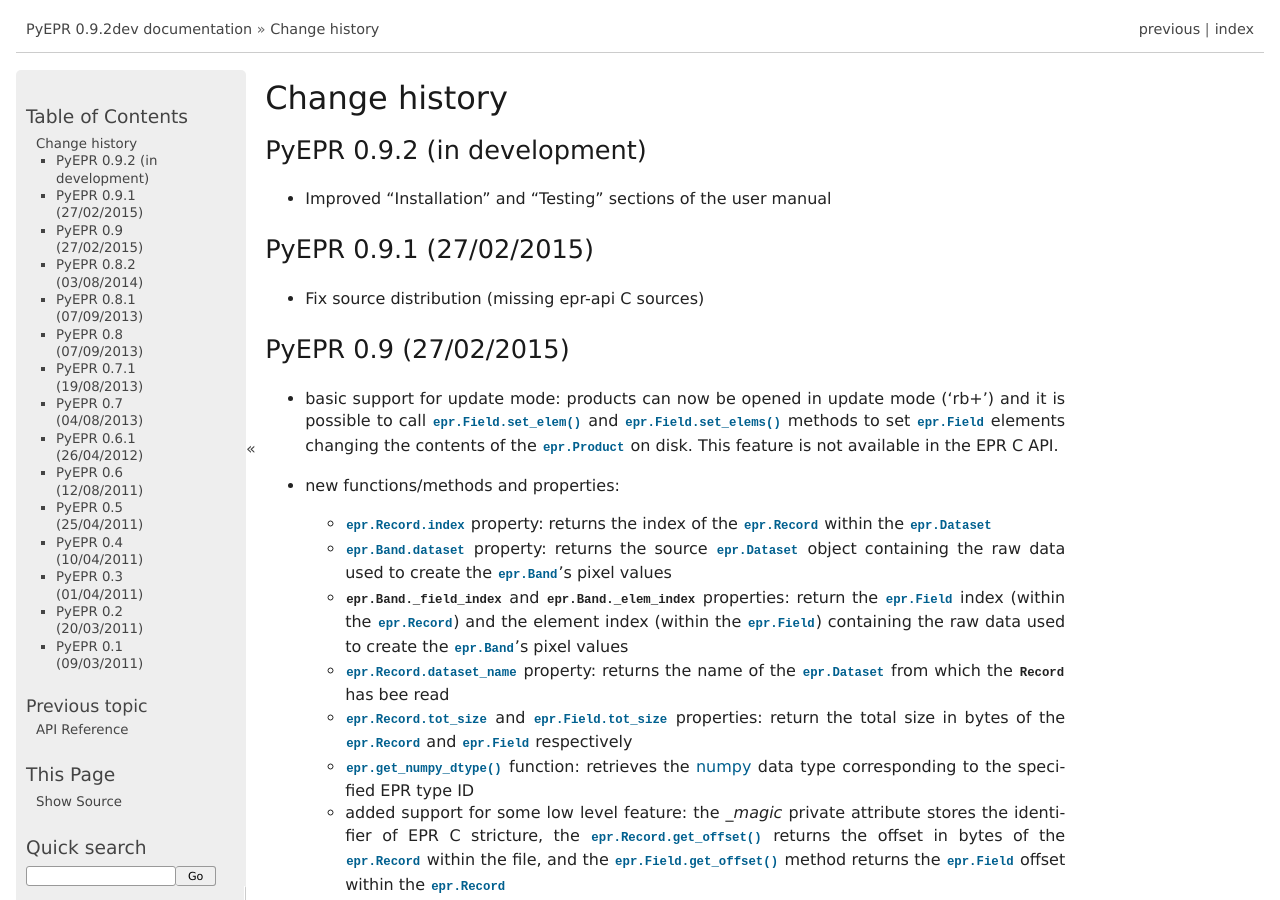
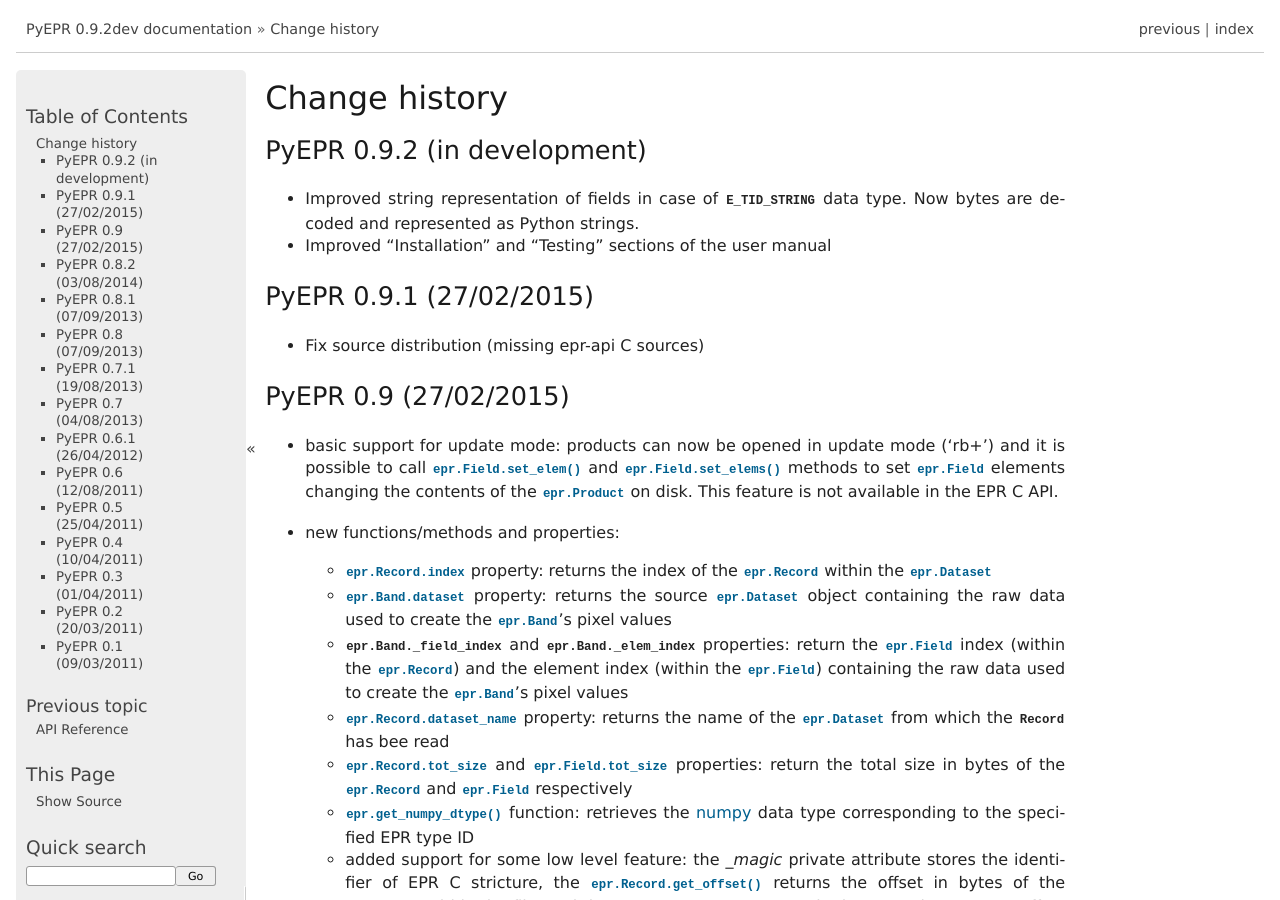
Before and after one commit to avalentino/pyepr, a Sphinx documentation site: the page built from doc/NEWS.txt, in a window 1280 px wide and 900 px high. Built offline with Sphinx 7.4.7, drawn with Linux system fonts in a browser that asks for light colours; formulas are drawn with MathJax 3.

Commit message:
Improved string representation of fields

```diff
--- a/doc/NEWS.txt
+++ b/doc/NEWS.txt
@@ -5,6 +5,8 @@
 PyEPR 0.9.2 (in development)
 ----------------------------
 
+* Improved string representation of fields in case of :data:`E_TID_STRING`
+  data type. Now bytes are decoded and represented as Python strings.
 * Improved "Installation" and "Testing" sections of the user manual
 
 
```
Also changed, not shown: 1 other file.
